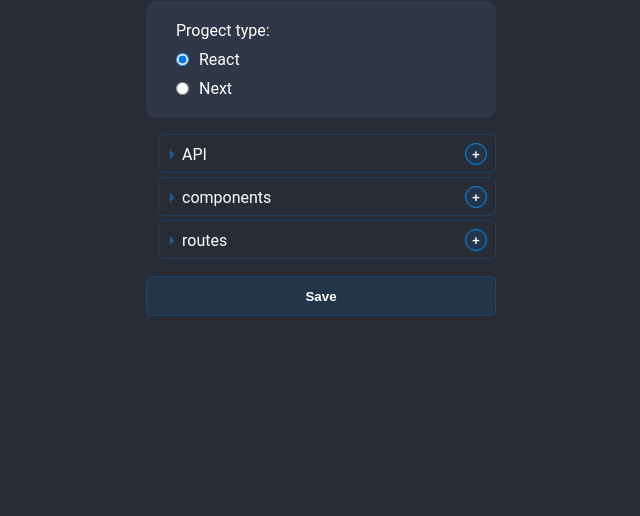
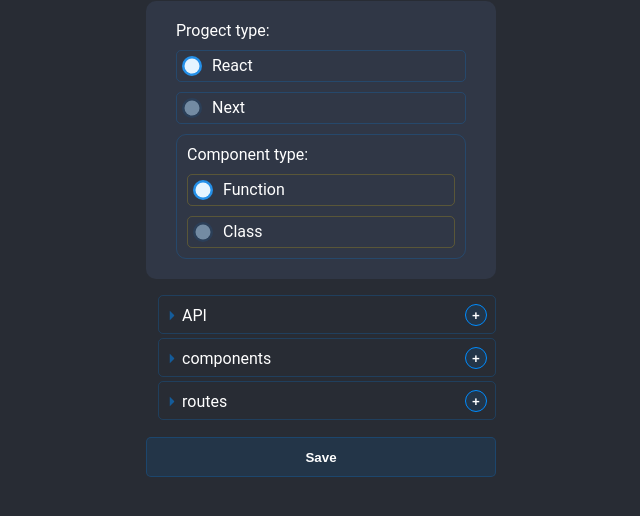
Before and after one commit to Vitalii-Volianyk/VSC-React_component, a React (Create React App) app in the folder ui/: page / in a window 1280 px wide. Shown: the top 516 px of the page, without its empty margins (319-959 px from the left). Built offline with nearby package versions, Linux system fonts and the light colour scheme.

Commit message:
chore: Update styles and add floating functionality to App.css and App.jsx

```diff
--- a/ui/src/App.css
+++ b/ui/src/App.css
@@ -51,7 +51,6 @@
 		justify-content: flex-start;
 	}
 	& > div > details {
-		cursor: pointer;
 		position: relative;
 		display: flex;
 		flex-direction: column;
@@ -74,6 +73,7 @@
 			gap: 10px;
 			padding: 8px 0px 8px 8px;
 			align-items: center;
+			cursor: pointer;
 			& > span {
 				display: flex;
 				flex-direction: row;
@@ -93,7 +93,7 @@
 		&[open] > summary > span > svg {
 			transform: rotate(0deg);
 		}
-		& .noCursor {
+		& .noCursor summary {
 			cursor: default;
 		}
 		&[open].noCursor {
@@ -212,12 +212,69 @@
 	flex-direction: column;
 	justify-content: space-between;
 	padding: 10px 20px;
-
 	border-radius: 10px;
 	& > div {
 		display: flex;
 		gap: 10px;
+		padding: 5px;
 		flex-direction: row;
 		justify-content: flex-start;
+		cursor: pointer;
+		border: 1px solid rgba(0, 140, 255, 0.2);
+		border-radius: 5px;
+		& label {
+			cursor: pointer;
+		}
+	}
+	& .subContainer {
+		display: flex;
+		flex-direction: column;
+		justify-content: space-between;
+		padding: 10px;
+		border-radius: 10px;
+		& > div {
+			display: flex;
+			gap: 10px;
+			padding: 5px;
+			flex-direction: row;
+			justify-content: flex-start;
+			cursor: pointer;
+			border: 1px solid rgba(255, 208, 0, 0.2);
+			border-radius: 5px;
+			& label {
+				cursor: pointer;
+			}
+		}
+	}
+	& .radio {
+		width: 20px;
+		height: 20px;
+		border-radius: 50%;
+		position: relative;
+		transition: background-color 0.3s ease-in-out;
+		&::before {
+			content: "";
+			display: block;
+			position: absolute;
+			top: 50%;
+			left: 50%;
+			transform: translate(-50%, -50%);
+			width: 15px;
+			height: 15px;
+			border-radius: 50%;
+			transition: background-color 0.3s ease-in-out;
+		}
+	}
+	& .unchecked .radio {
+		background-color: rgba(0, 140, 255, 0.1);
+		&::before {
+			background-color: #cde9ff73;
+		}
+	}
+	& .checked .radio {
+		background-color: rgb(36, 144, 233);
+		&::before {
+			background-color: #e5f4ff;
+		}
 	}
 }
--- a/ui/src/Components/Types.jsx
+++ b/ui/src/Components/Types.jsx
@@ -1,20 +1,48 @@
+import { useEffect, useState } from "react";
+
+let SubTypes = {
+	react: ["function", "class"],
+	next: ["server", "client", "group"],
+};
+let StyleTypes = {
+	react: ["module", "class"],
+	next: ["server", "client", "group"],
+};
 function Types({ types, setType, currentType }) {
+	const [subType, setSubType] = useState(SubTypes[currentType][0]);
+
+	useEffect(() => {
+		setSubType(SubTypes[currentType][0]);
+	}, [currentType]);
+
 	return (
 		<div className="TypesContainer">
 			<span>Progect type:</span>
 			{types.map((type, index) => (
-				<div key={index}>
-					<input
-						type="radio"
-						name={type}
-						value={type}
-						id={type}
-						onChange={(e) => setType(e.target.value)}
-						checked={currentType === type}
-					/>
+				<div
+					key={index}
+					onClick={(e) => setType(type)}
+					className={currentType === type ? "checked" : "unchecked"}
+				>
+					<div className="radio"></div>
 					<label htmlFor={type}>{type[0].toUpperCase() + type.slice(1)}</label>
 				</div>
 			))}
+			<div className="subContainer">
+				<span>Component type:</span>
+				{SubTypes[currentType].map((type, index) => (
+					<div
+						key={index}
+						onClick={(e) => setSubType(type)}
+						className={subType === type ? "checked" : "unchecked"}
+					>
+						<div className="radio"></div>
+						<label htmlFor={type}>
+							{type[0].toUpperCase() + type.slice(1)}
+						</label>
+					</div>
+				))}
+			</div>
 		</div>
 	);
 }
```
Also changed, not shown: ui/src/template.js (added, +102 -0 lines).
